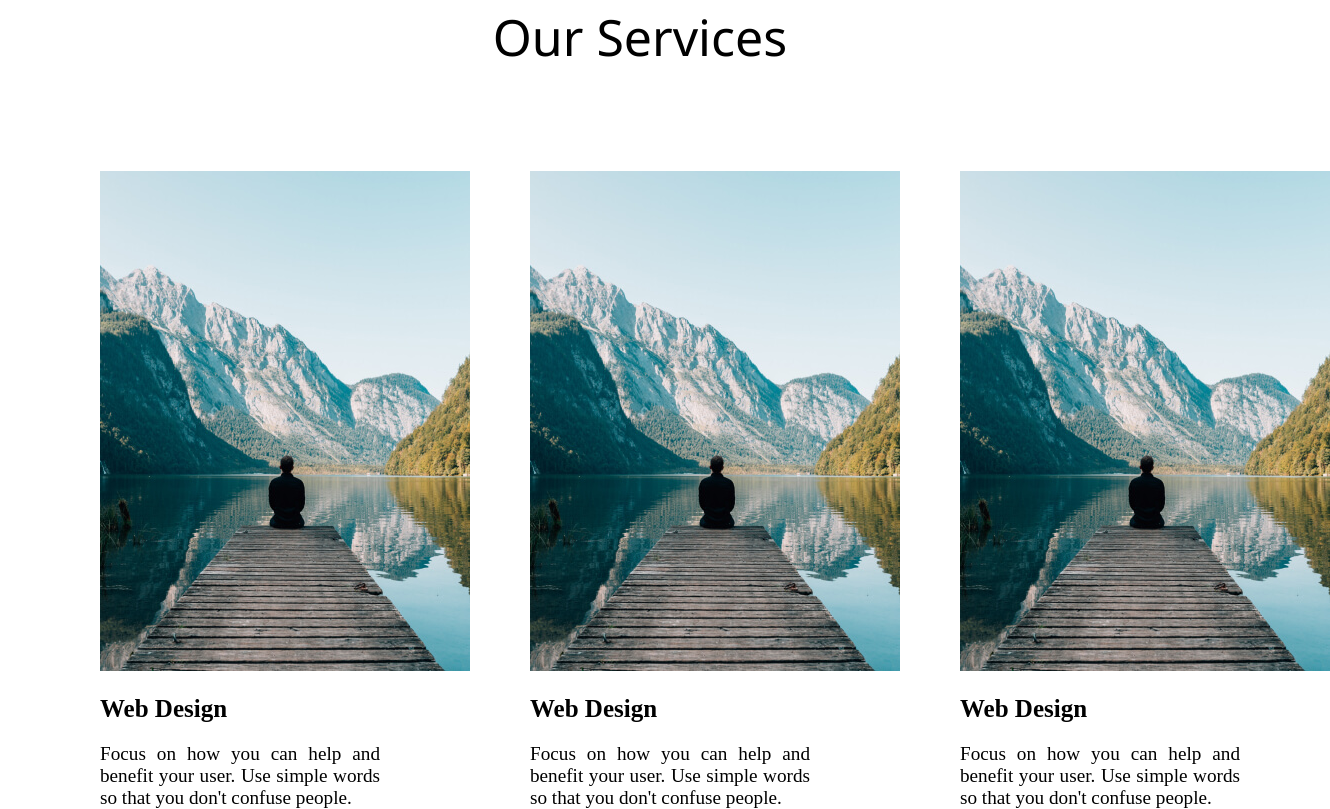
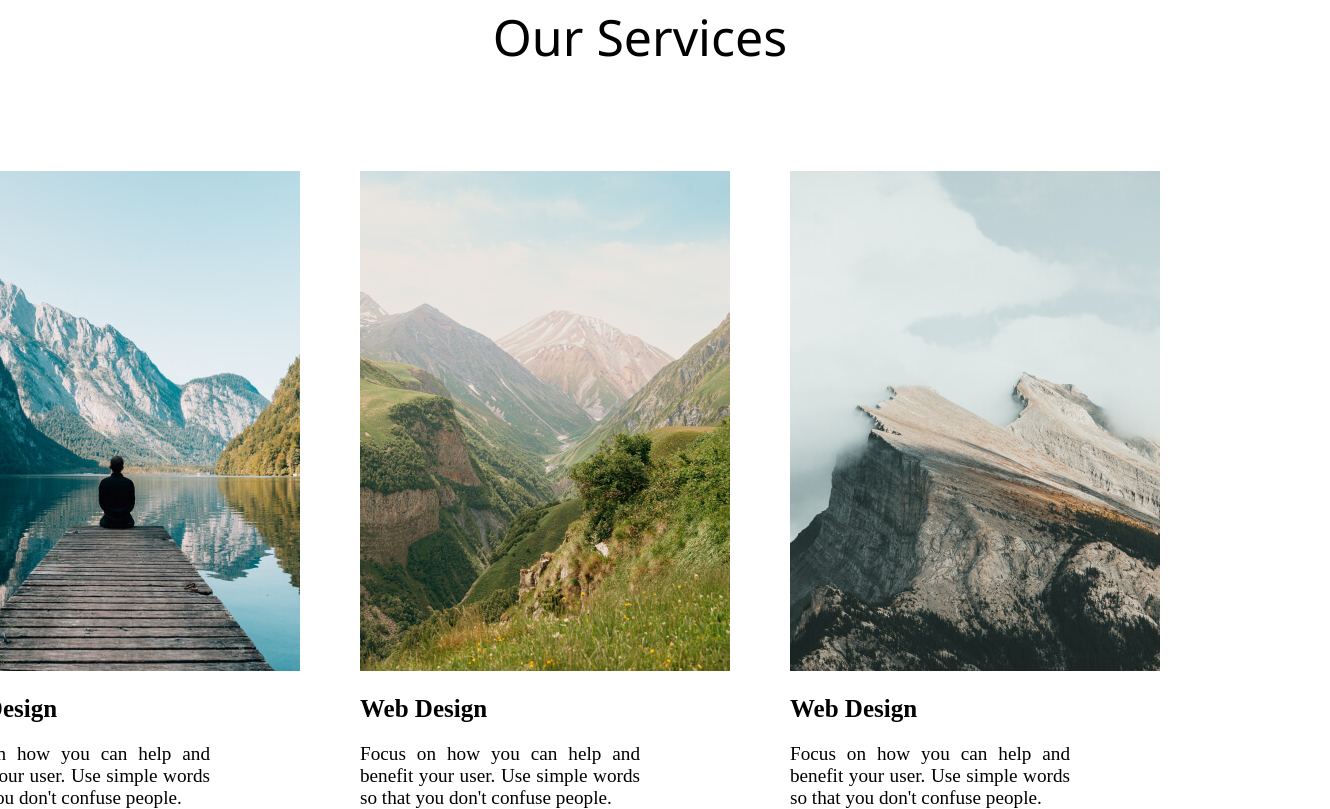
Before and after one commit to valez87/valez1, a plain HTML site: page index.html in a window 1280 px wide. Shown: the part 897-1706 px from the top of the page, 1330 px wide, since content can reach past the window. Drawn offline with Linux system fonts and the light colour scheme.

Commit message:
services

```diff
--- a/index.html
+++ b/index.html
@@ -48,7 +48,7 @@
         </div>
 
         <div class="web-design-div">
-          <div class="image-div"><img src="service-1.jpg" /></div>
+          <div class="image-div"><img src="service-2.jpg" /></div>
           <div>
             <h4>Web Design</h4>
             <p>
@@ -59,7 +59,7 @@
         </div>
 
         <div class="web-design-div">
-          <div class="image-div"><img src="service-1.jpg" /></div>
+          <div class="image-div"><img src="service-3.jpg" /></div>
           <div>
             <h4>Web Design</h4>
             <p>
--- a/style.css
+++ b/style.css
@@ -99,9 +99,10 @@ h5 {
 .service-flex {
   display: flex;
   justify-content: center;
-  margin-left: 60px;
+  /* margin-left: 60px; */
   margin-top: 100px;
   gap: 150px;
+  width: 1000px;
 }
 .web-design-div h4 {
   font-size: 25px;
```
